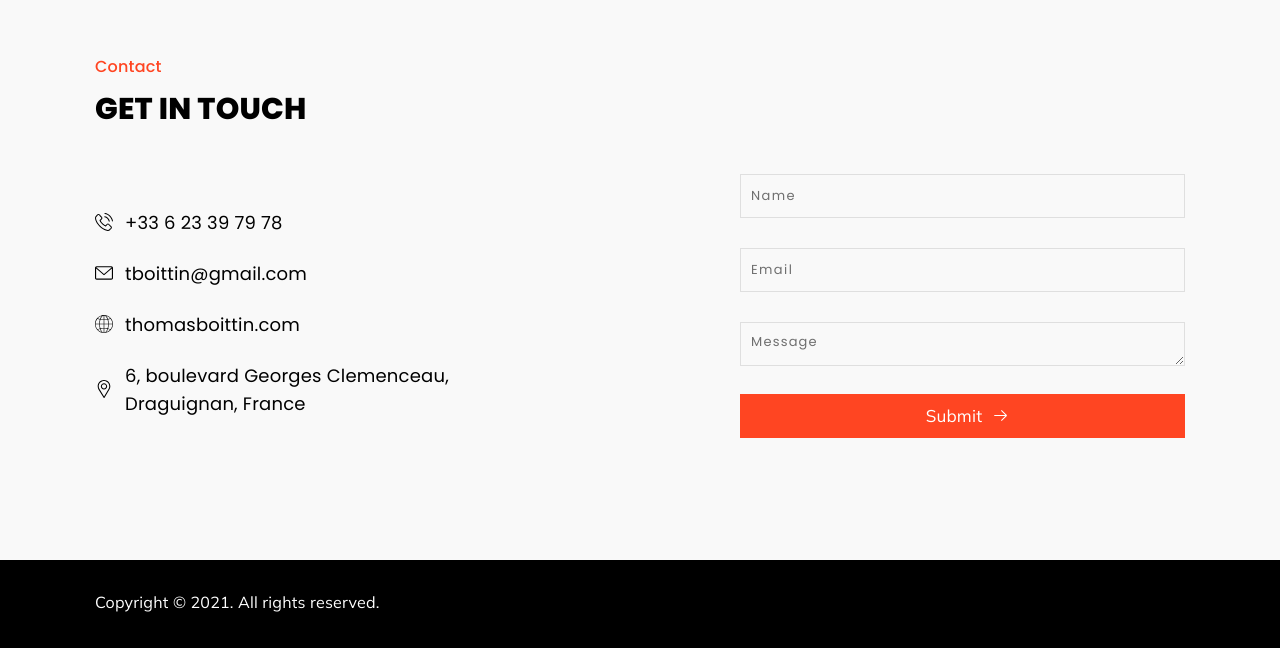
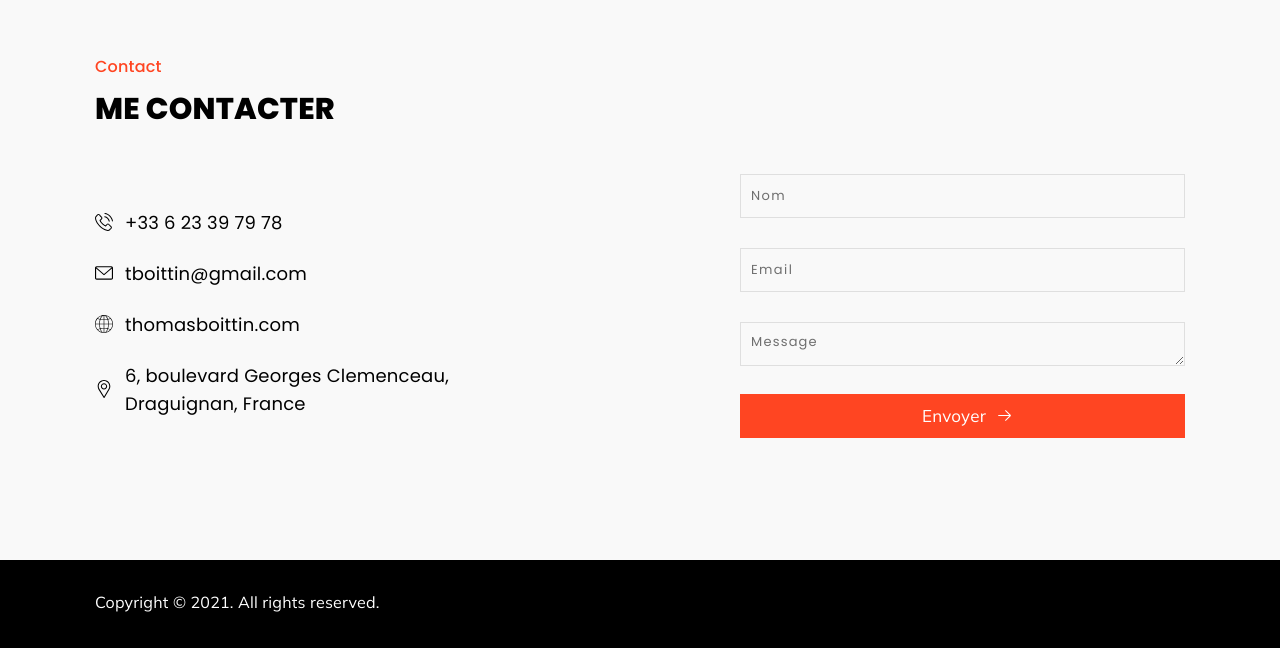
Before and after one commit to tboittin/kura-website, a Next.js app: page / in a window 1280 px wide. Shown: the part 3531-4179 px from the top of the page. Built offline with nearby package versions, Linux system fonts and the light colour scheme.

Commit message:
Contact i18n

```diff
--- a/components/elements/Contact.js
+++ b/components/elements/Contact.js
@@ -2,15 +2,15 @@ import React from "react"
 
 import CONTACT from "../../data/CONTACT.json"
 
-const Contact = () => {
+const Contact = ({ languageContent, locale }) => {
   return (
     <div>
       <div className="kura_tm_section" id="contact">
         <div className="kura_tm_contact">
           <div className="container">
             <div className="kura_tm_main_title">
-              <span>Contact</span>
-              <h3>Get in Touch</h3>
+              <span>{languageContent.contactTitle}</span>
+              <h3>{languageContent.contactSubtitle}</h3>
             </div>
             <div className="contact_inner">
               <div className="left wow fadeInUp" data-wow-duration=".7s">
@@ -64,19 +64,19 @@ const Contact = () => {
                     <div className="first">
                       <ul>
                         <li>
-                          <input id="name" type="text" placeholder="Name" />
+                          <input id="name" type="text" placeholder={languageContent.contactFormPlaceholderName} />
                         </li>
                         <li>
-                          <input id="email" type="text" placeholder="Email" />
+                          <input id="email" type="text" placeholder={languageContent.contactFormPlaceholderEmail} />
                         </li>
                       </ul>
                     </div>
                     <div className="last">
-                      <textarea id="message" placeholder="Message"></textarea>
+                      <textarea id="message" placeholder={languageContent.contactFormPlaceholderMessage}></textarea>
                     </div>
                     <div className="kura_tm_button" data-position="left">
                       <a id="send_message" href="#">
-                        <span>Submit</span>
+                        <span>{languageContent.contactFormSubmit}</span>
                         <svg
                           xmlns="http://www.w3.org/2000/svg"
                           id="Layer"
--- a/data/LANGUAGE_CONTENT.json
+++ b/data/LANGUAGE_CONTENT.json
@@ -9,7 +9,13 @@
     "skillTools": "Outils",
     "skillSoftSkills": "Soft Skills",
     "timelineTitle": "Chronologie",
-    "timelineSubtitle" : "Expériences professionnelles"
+    "timelineSubtitle" : "Expériences professionnelles",
+    "contactTitle": "Contact",
+    "contactSubtitle": "Me contacter",
+    "contactFormPlaceholderName": "Nom",
+    "contactFormPlaceholderEmail": "Email",
+    "contactFormPlaceholderMessage": "Message",
+    "contactFormSubmit": "Envoyer"
   },
   "en-US": {
     "job": "Web Developer",
@@ -21,6 +27,12 @@
     "skillTools": "Tools",
     "skillSoftSkills": "Soft Skills",
     "timelineTitle": "Timeline",
-    "timelineSubtitle" : "Working Period"
+    "timelineSubtitle" : "Working Period",
+    "contactTitle": "Contact",
+    "contactSubtitle": "Get in Touch",
+    "contactFormPlaceholderName": "Name",
+    "contactFormPlaceholderEmail": "Email",
+    "contactFormPlaceholderMessage": "Message",
+    "contactFormSubmit": "Submit"
   }
 }
```
